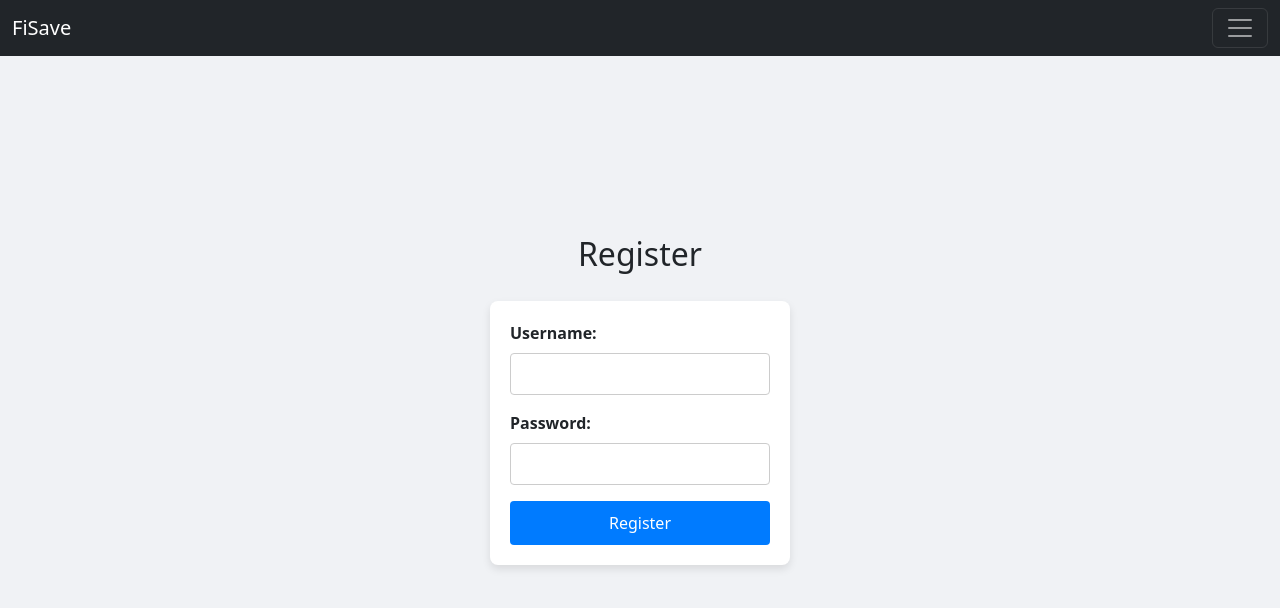
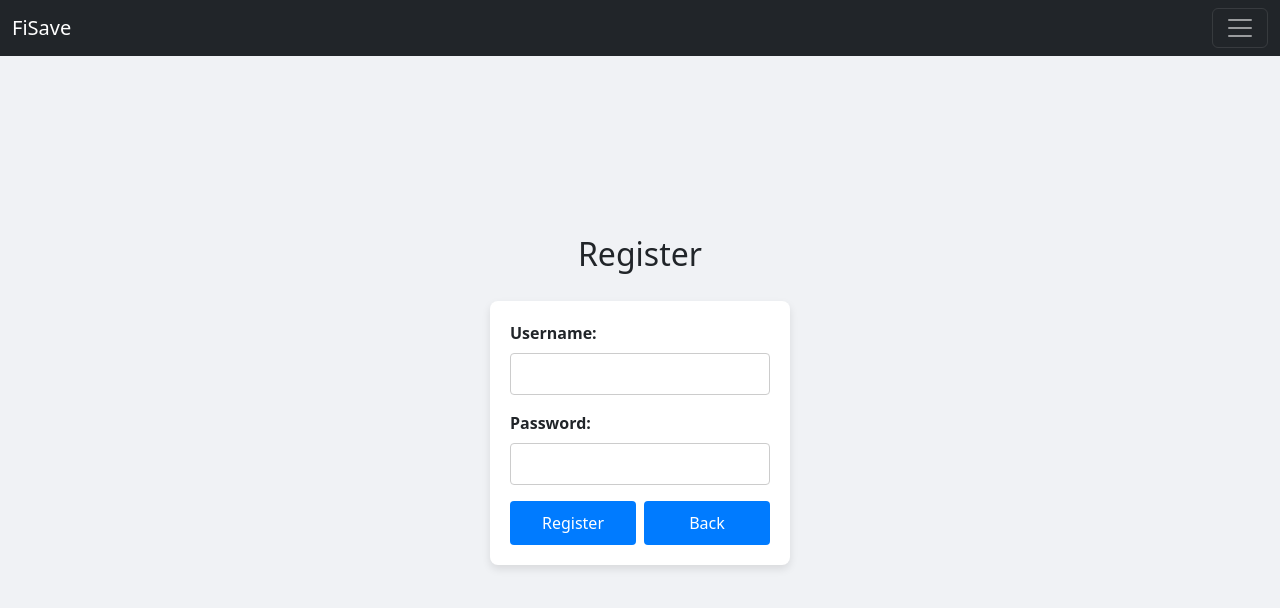
Before and after one commit to JohnArochaDev/Finance-Tracker, a React (Vite) app: page / in a window 1280 px wide. Both pictures are taken after a click on the button "Register". Shown: the top 608 px of the page. Built offline with nearby package versions, Linux system fonts and the light colour scheme.

Commit message:
added a register card

```diff
--- a/src/pages/Auth/logIn.tsx
+++ b/src/pages/Auth/logIn.tsx
@@ -151,7 +151,12 @@ function LogIn() {
             <Label>Password:</Label>
             <Input type="password" />
           </InputContainer>
-          <Button type="button">Register</Button>
+          <ButtonContainer>
+            <Button type="button">Register</Button>
+            <Button type="button" onClick={() => setShowRegister(false)}>
+              Back
+            </Button>
+          </ButtonContainer>
         </RegisterCard>
       )}
     </Container>
```
